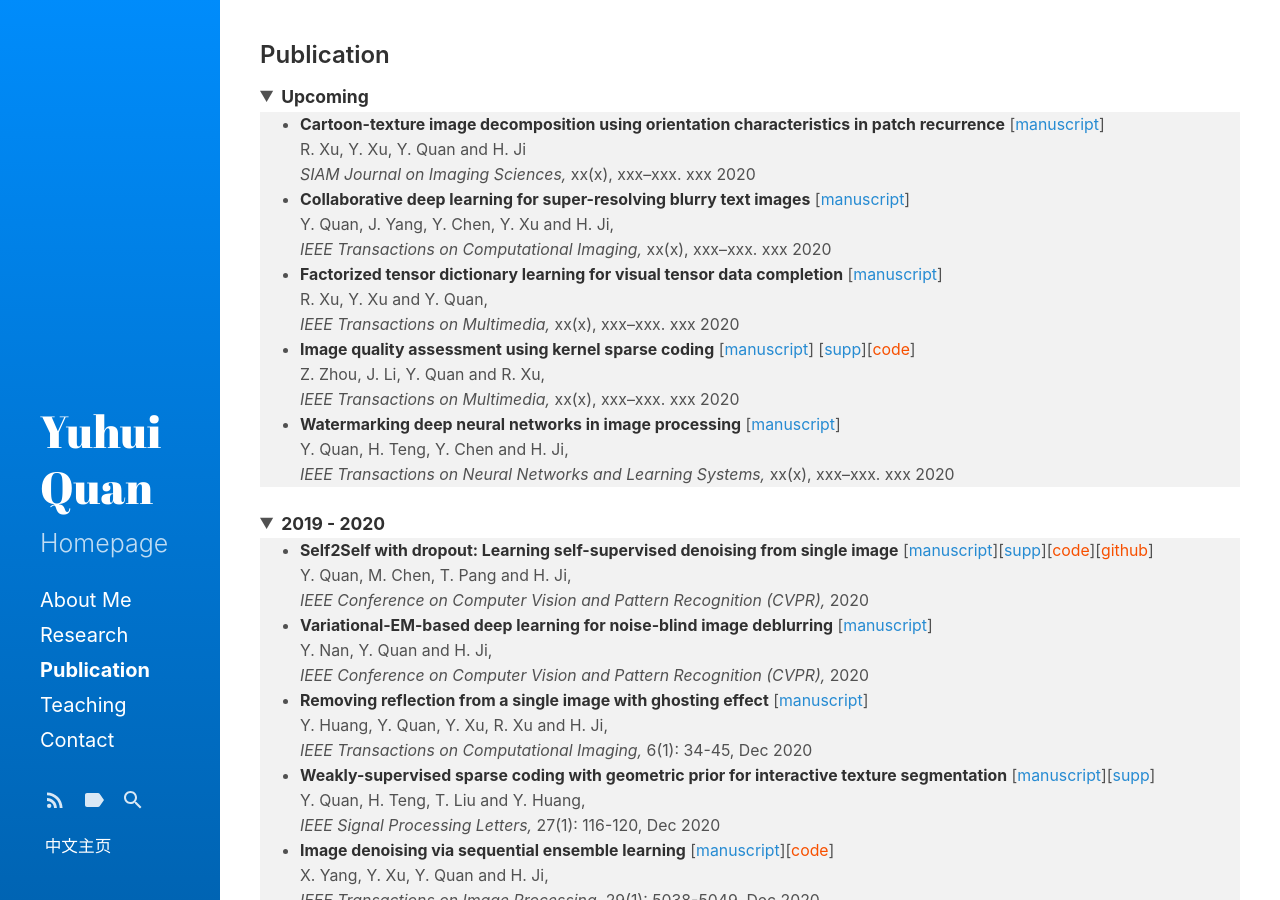
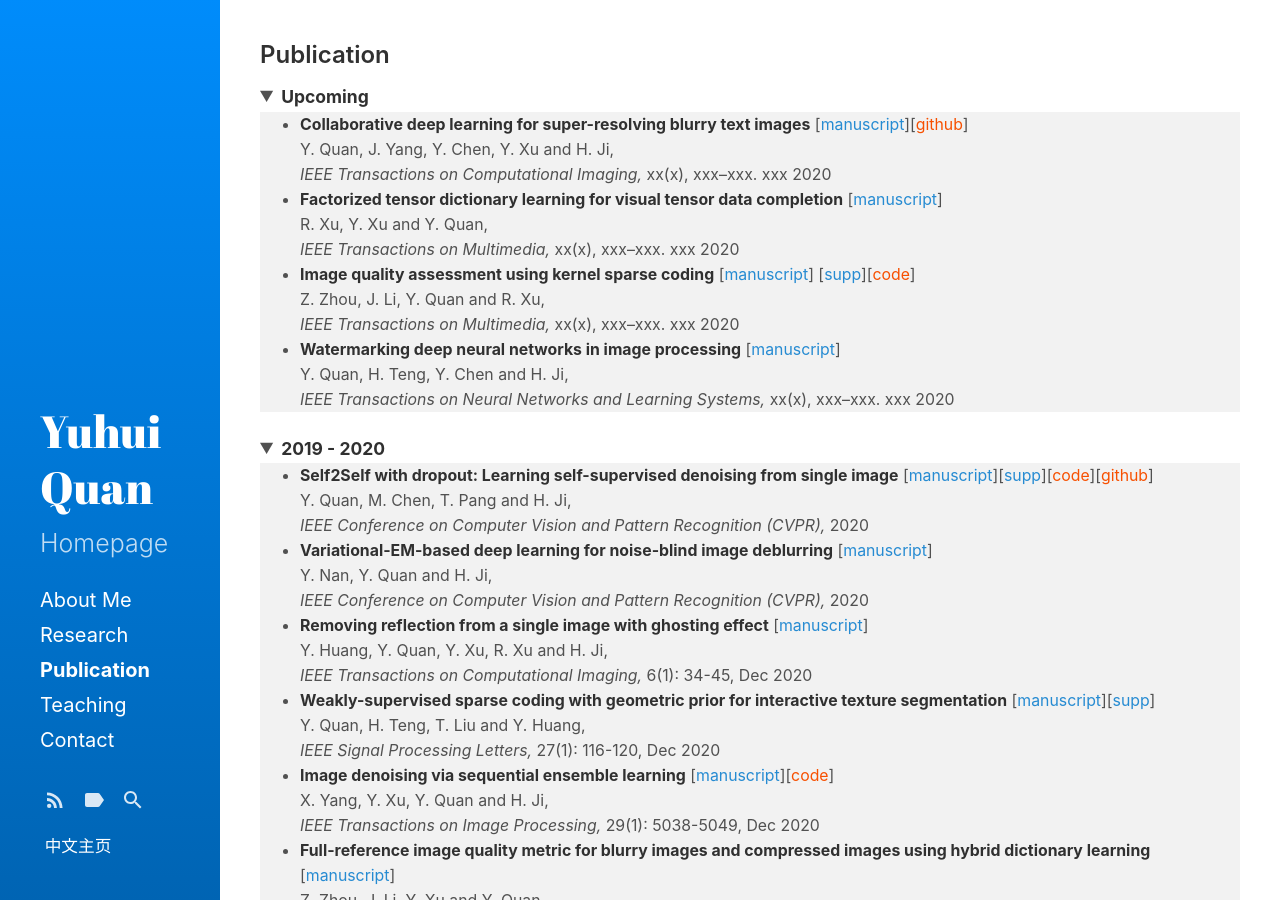
Before and after one commit to csyhquan/csyhquan.github.io, a Jekyll site: the page built from category/c_publication.md, in a window 1280 px wide and 900 px high. Built offline with Jekyll 4.4.1, drawn with Linux system fonts in a browser that asks for light colours.

Commit message:
Update c_publication.md

```diff
--- a/category/c_publication.md
+++ b/category/c_publication.md
@@ -7,10 +7,11 @@ title: Publication
 <summary><span style="font-size: 105%;"><strong><small>Upcoming</small></strong></span></summary>
 <small>
 <ul style="background-color: #f2f2f2;">
+<!--
 <li><span style="font-size: 95%;"><strong>Cartoon-texture image decomposition using orientation characteristics in patch recurrence</strong>  [<a href="https://github.com/csyhquan/csyhquan.github.io/raw/master/manuscript/20x-siam-Cartoon-Texture%20Image%20Decomposition%20using%20Orientation%20Characteristics%20in%20Patch%20Recurrence.pdf">manuscript</a>]</span><br />
 <span style="font-size: 95%;"> R. Xu, Y. Xu, Y. Quan and H. Ji<br />
-<em>SIAM Journal on Imaging Sciences, </em>xx(x), xxx–xxx. xxx 2020</span></li>
-<li><span style="font-size: 95%;"><strong>Collaborative deep learning for super-resolving blurry text images</strong>  [<a href="https://github.com/csyhquan/csyhquan.github.io/raw/master/manuscript/20x-tci-Collaborative%20Deep%20Learning%20for%20Super-Resolving%20Blurry%20Text%20Images.pdf">manuscript</a>]</span><br />
+<em>SIAM Journal on Imaging Sciences, </em>xx(x), xxx–xxx. xxx 2020</span></li>-->
+<li><span style="font-size: 95%;"><strong>Collaborative deep learning for super-resolving blurry text images</strong>  [<a href="https://github.com/csyhquan/csyhquan.github.io/raw/master/manuscript/20x-tci-Collaborative%20Deep%20Learning%20for%20Super-Resolving%20Blurry%20Text%20Images.pdf">manuscript</a>][<a href="https://github.com/csjietingyang/ImplementationOfOurAcceptedPaper"><font color="#F75000">github</font></a>]</span><br />
 <span style="font-size: 95%;">Y. Quan, J. Yang, Y. Chen, Y. Xu and H. Ji, <br />
 <em>IEEE Transactions on Computational Imaging, </em>xx(x), xxx–xxx. xxx 2020</span></li>
 <li><span style="font-size: 95%;"><strong>Factorized tensor dictionary learning for visual tensor data completion</strong>  [<a href="https://github.com/csyhquan/csyhquan.github.io/raw/master/manuscript/20x-tmm-Factorized%20Tensor%20Dictionary%20Learning%20for%20Visual%20Tensor%20Data%20Completion.PDF">manuscript</a>]</span><br />
```
